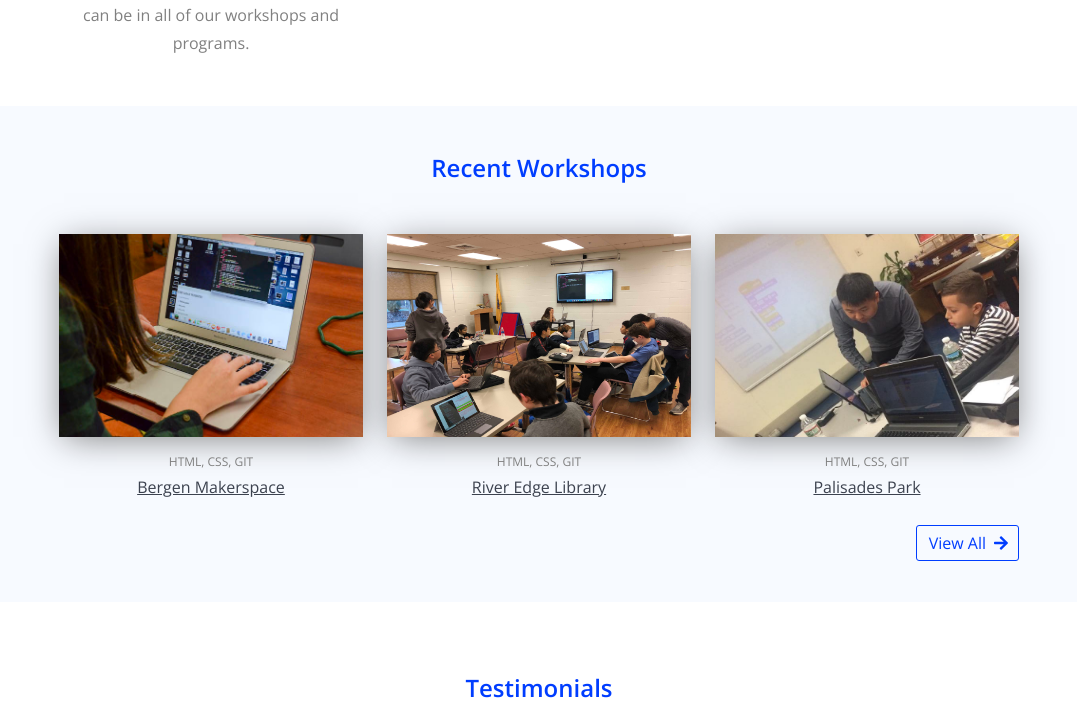
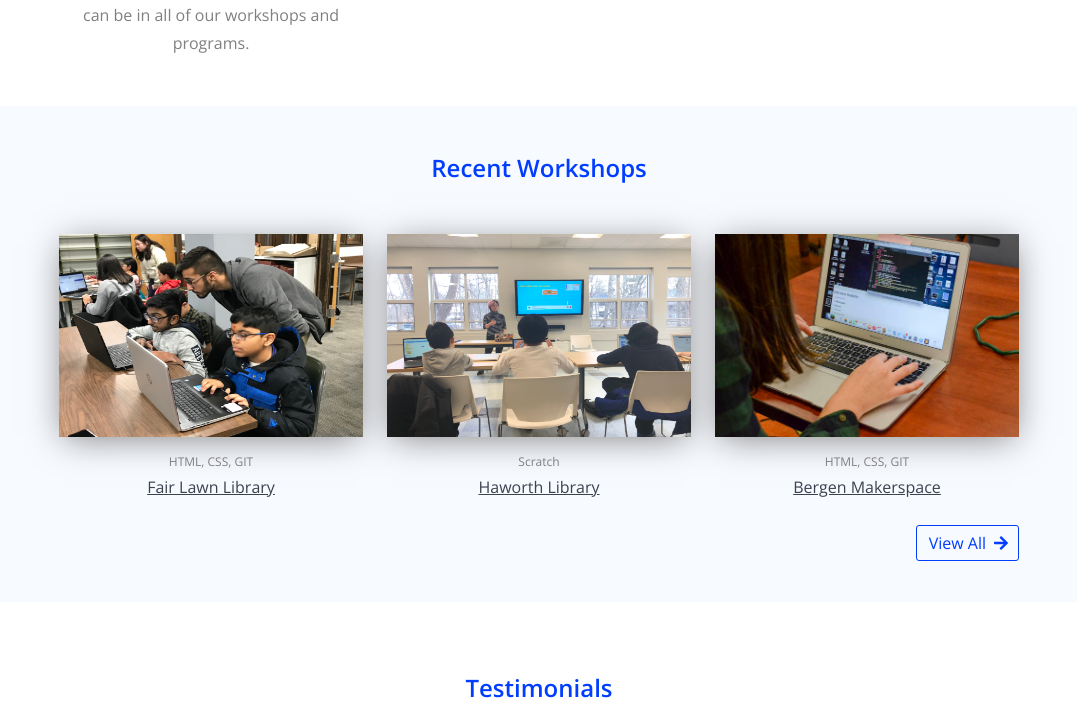
Before and after one commit to Generation-Coders/generation-coders, a Flask app: page / in a window 1280 px wide. Shown: the part 1108-1811 px from the top of the page, without its empty margins (101-1178 px from the left). Run offline with Flask 2, Linux system fonts and the light colour scheme; some libraries are stand-ins or nearby versions.

Commit message:
updated recent workshops on homepage

```diff
--- a/app/templates/index.html
+++ b/app/templates/index.html
@@ -68,34 +68,34 @@
         <div class="column">
           <article>
               <figure class="is-horizontal-center image is-3by2">
+                <img class="is-horizontal-center has-shadow" src="{{ url_for('static', filename = 'img/showcase/fairlawn.jpg')}}">
+              </figure>
+              <div class="content is-small has-text-tertiary">
+                <p class="">HTML, CSS, GIT</p>
+              </div>
+                <a href="/showcase/fairlawn">Fair Lawn Library</a>
+          </article>
+        </div>
+          <div class="column">
+          <article>
+              <figure class="is-horizontal-center image is-3by2">
+                <img class="is-horizontal-center has-shadow" src="{{ url_for('static', filename = 'img/showcase/haworth.jpg')}}">
+              </figure>
+              <div class="content is-small has-text-tertiary">
+                <p class="">Scratch</p>
+              </div>
+                <a href="/showcase/haworth">Haworth Library</a>
+          </article>
+        </div>
+          <div class="column">
+          <article>
+              <figure class="is-horizontal-center image is-3by2">
                 <img class="is-horizontal-center has-shadow" src="{{ url_for('static', filename = 'img/showcase/g2.jpeg')}}">
               </figure>
               <div class="content is-small has-text-tertiary">
                 <p class="">HTML, CSS, GIT</p>
               </div>
                 <a href="/showcase/bm1">Bergen Makerspace</a>
-          </article>
-        </div>
-          <div class="column">
-          <article>
-              <figure class="is-horizontal-center image is-3by2">
-                <img class="is-horizontal-center has-shadow" src="{{ url_for('static', filename = 'img/showcase/re.jpg')}}">
-              </figure>
-              <div class="content is-small has-text-tertiary">
-                <p class="">HTML, CSS, GIT</p>
-              </div>
-                <a href="/showcase/riveredge">River Edge Library</a>
-          </article>
-        </div>
-          <div class="column">
-          <article>
-              <figure class="is-horizontal-center image is-3by2">
-                <img class="is-horizontal-center has-shadow" src="{{ url_for('static', filename = 'img/showcase/palpark.jpg')}}">
-              </figure>
-              <div class="content is-small has-text-tertiary">
-                <p class="">HTML, CSS, GIT</p>
-              </div>
-                <a href="/showcase/palpark">Palisades Park</a>
           </article>
         </div>
       </div>
```
